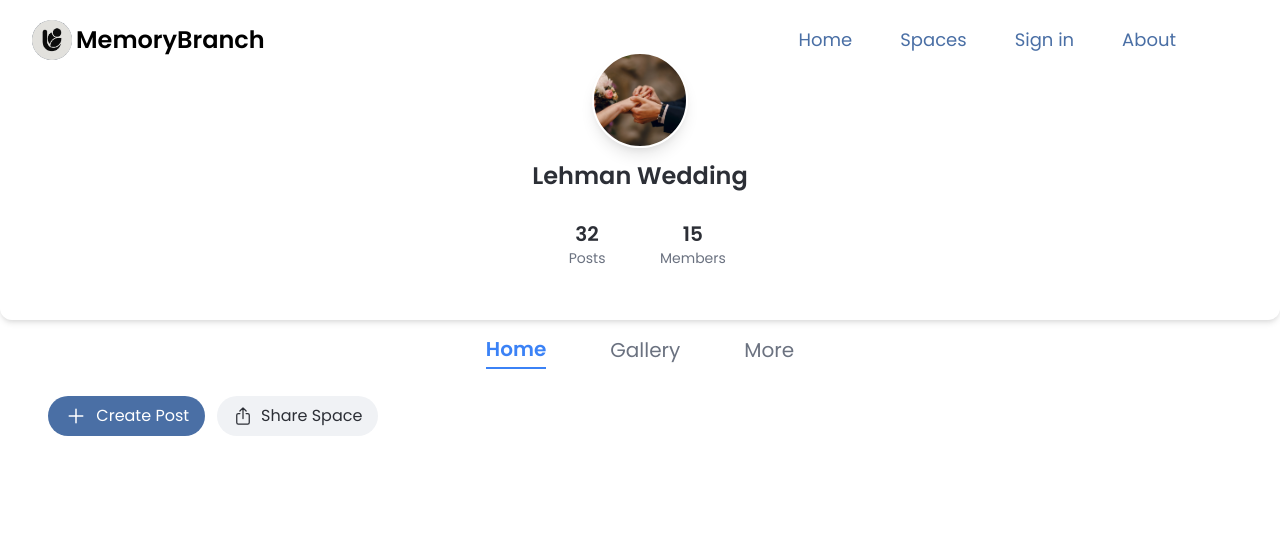
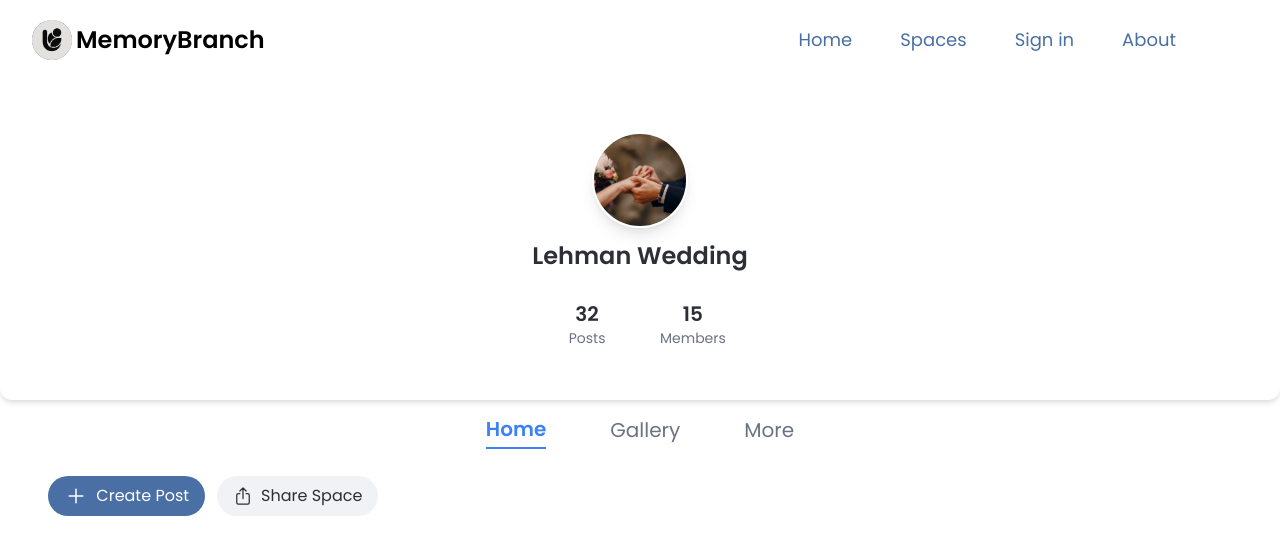
Before and after one commit to SoftSteve/mediaweb-frontend, a React (Create React App) app: page /about in a window 1280 px wide. Shown: the top 554 px of the page. Built offline with nearby package versions, Linux system fonts and the light colour scheme; no server answers.

Commit message:
scroll into view reference for active tab

```diff
--- a/src/AboutPage.jsx
+++ b/src/AboutPage.jsx
@@ -12,8 +12,36 @@ export default function AboutPage() {
     const [isOpen, setOpen] = useState(false)
     return(
         <div className="w-screen h-screen bg-white">
-            <SpaceHeader/>
+            {/*space header*/}
+            <div
+              className="w-full h-80 mt-20 relative bg-gradient-to-b rounded-b-xl shadow-md from-[#ece7e3] to-white"
+            >
+
+              {/* Foreground content */}
+              <div className="relative z-10 flex flex-col h-full items-center justify-center gap-3 text-secondary">
+                {/* Avatar */}
+                <div className="h-24 w-24 rounded-full bg-cover bg-center shadow-lg border-2 border-white"
+                  style={{ backgroundImage: `url('/wedding.jpg')` }}
+                />
+
+                {/* Title */}
+                <h1 className="text-2xl font-semibold">Lehman Wedding</h1>
+
+                {/* Stats */}
+                <div className="grid grid-cols-2 gap-10 pt-4 text-center">
                   <div>
+                    <h1 className="text-xl font-bold">32</h1>
+                    <p className="text-sm text-gray-500">Posts</p>
+                  </div>
+                  <div>
+                    <h1 className="text-xl font-bold">15</h1>
+                    <p className="text-sm text-gray-500">Members</p>
+                  </div>
+                </div>
+              </div>
+            </div>
+            <div>
+              {/* tabs section */}
               <div className="h-16 w-full flex flex-row items-center top-0 bg-white z-10">
                 <div className="w-full flex justify-center">
                   {['home', 'gallery', 'more'].map((tab) => (
@@ -42,7 +70,9 @@ export default function AboutPage() {
                 {activeTab === 'more'}
               </div>
             </div>
-            <div className="backdrop-blur-md bg-white/70 dark:bg-black/30 p-3 px-5 flex flex-row flex-nowrap justify-center items-center gap-3
+
+            {/* Post section */}
+            <div className=" bg-white p-3 px-5 flex flex-row flex-nowrap justify-center items-center gap-3
                 md:w-1/3 md:self-center md:mr-12 transition-all duration-200">
                 <button
                   onClick={() => setOpen(true)}
@@ -60,8 +90,6 @@ export default function AboutPage() {
                   Share Space
                 </button>
               </div>
-
-
         </div>
     );
 
--- a/src/components/SpaceRoom/Tabs.jsx
+++ b/src/components/SpaceRoom/Tabs.jsx
@@ -1,14 +1,22 @@
-import { useState } from 'react';
+import { useState, useRef, useEffect } from 'react';
 import Home from './Home';
 import Gallery from './Gallery';
 import More from './More';
 
 export default function Tabs({ eventSpaceId, eventSpace={eventSpace}, spaceCode, fetchMorePosts, hasMore, onPostCreated, onDeletePost, posts }) {
   const [activeTab, setActiveTab] = useState('home');
+  const tabRef = useRef(null);
 
+  useEffect(() => {
+    if (tabRef.current) {
+      tabRef.current.scrollIntoView({ behavior: 'smooth', block: 'start'});
+    }
+  }, [activeTab]);
   return (
     <div>
-      <div className="h-16 w-full flex flex-row items-center top-0 bg-white z-10">
+      <div
+      ref={tabRef}
+      className="h-16 w-full flex flex-row items-center top-0 bg-white z-10">
         <div className="w-full flex justify-center">
           {['home', 'gallery', 'more'].map((tab) => (
             <button
```
Lines whose indentation alone changed are shown as unchanged.
